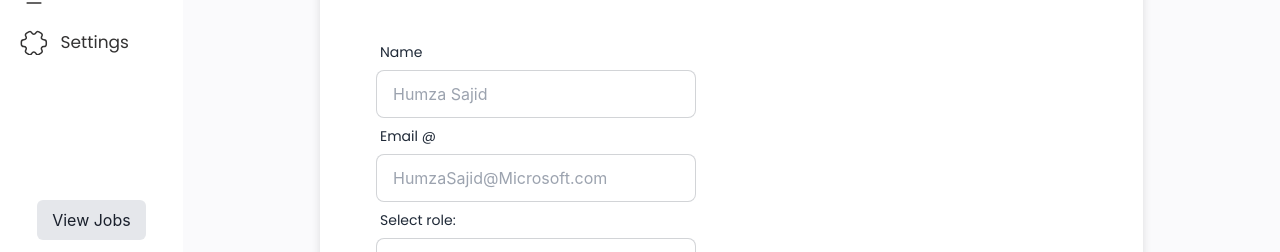
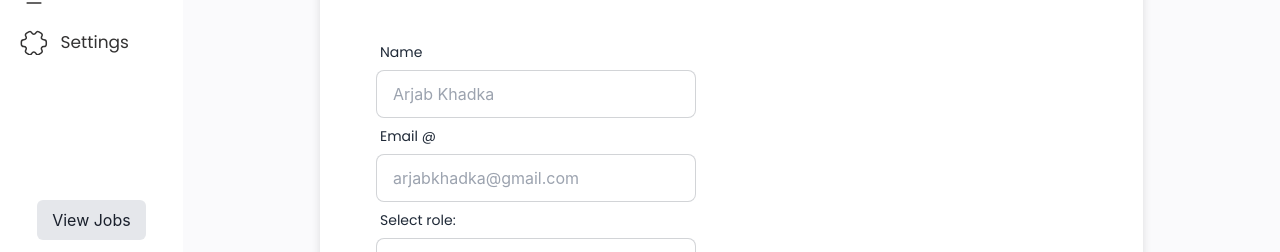
Before and after one commit to Bikram-Gyawali/ATS-MERN, a React (Vite) app in the folder Client/: page /employees/add in a window 1280 px wide. Shown: the part 315-567 px from the top of the page. Built offline with nearby package versions, Linux system fonts and the light colour scheme; no server answers; sample sign-in values are in the browser's storage.

Commit message:
update: refactored placeholders

```diff
--- a/Client/index.html
+++ b/Client/index.html
@@ -12,10 +12,10 @@
       property="og:description"
       content="Smart Cruiter is an FYP  designed to help organizations in streamlining their hiring process, from job posting to sending a final email our tool will help you."
     />
-    <meta
+    <!-- <meta
       property="og:image"
       content="https://user-images.githubusercontent.com/20709155/245545356-b14ffb26-8964-4332-ab39-cd2f5d96287d.png"
-    />
+    /> -->
     <link rel="stylesheet" href="https://unpkg.com/leaflet@1.9.4/dist/leaflet.css"
      integrity="sha256-p4NxAoJBhIIN+hmNHrzRCf9tD/miZyoHS5obTRR9BMY="
      crossorigin=""/>
@@ -43,13 +43,12 @@
     />
     <meta
       name="keywords"
-      content="Smart Cruiter , FYP , MERN FYP , KUST FYP , Humza Sajid , Kohat University FYP , Final Year Project , MERN Stack FYP , MERN Stack Final Year Project , React FYP , Pakistani FYP , Top Pakistani FYP , MERN based application"
+      content="Smart Cruiter , FYP , MERN FYP , KUST FYP , Arjab Khadka, Bikram Gyawali, Diwakar Basnet , MBMC , Final Year Project , MERN Stack FYP , MERN Stack Final Year Project , React FYP , MERN based application"
     />
     <meta name="robots" content="index, follow" />
     <meta http-equiv="Content-Type" content="text/html; charset=utf-8" />
     <meta name="language" content="English" />
     <meta name="revisit-after" content="10 days" />
-    <meta name="author" content="Humza Sajid" />
 
     <meta charset="UTF-8" />
     <link rel="icon" type="image/svg+xml" href="/logo.png" />
--- a/Client/src/Components/Dashboard/CreateJob/AppliedApplicantProfile.jsx
+++ b/Client/src/Components/Dashboard/CreateJob/AppliedApplicantProfile.jsx
@@ -70,7 +70,7 @@ function AppliedApplicantProfile({ id }) {
                 <h3 className="line1 font-medium">City</h3>
               </div>
               <div>
-                <h3>Attock</h3>
+                <h3>Kathmandu</h3>
               </div>
             </div>
             <div className=" w-16">
--- a/Client/src/Components/ProfileSetup/ProfileP1.jsx
+++ b/Client/src/Components/ProfileSetup/ProfileP1.jsx
@@ -74,7 +74,7 @@ function ProfileP1() {
               type="text"
               name="name"
               id="name"
-              placeholder="Humza"
+              placeholder="Arjab"
               autoComplete="on"
               className="input input-bordered h-10 w-4/5 max-w-xs"
               value={profileData.name}
@@ -95,7 +95,7 @@ function ProfileP1() {
               type="tel"
               name="tel_number"
               id="tel_number"
-              placeholder="+92 - 1112-222"
+              placeholder="+977 9804683093"
               autoComplete="on"
               className="input input-bordered h-10 w-4/5 max-w-xs"
               value={profileData.phone_no}
--- a/Client/src/Components/ProfileSetup/Profile_Office2.jsx
+++ b/Client/src/Components/ProfileSetup/Profile_Office2.jsx
@@ -109,7 +109,7 @@ function Profile_Office2() {
               id="f_name"
               value={address}
               onChange={(e) => setAddress(e.target.value)}
-              placeholder="F-8/Makraz ISB"
+              placeholder="Buddhanagar, Kathmandu"
               autoComplete="on"
               className="input input-bordered h-10 w-full max-w-xs"
             />
@@ -125,7 +125,7 @@ function Profile_Office2() {
                   id="f_name"
                   value={city}
                   onChange={(e) => SetCity(e.target.value)}
-                  placeholder="Attock"
+                  placeholder="Kathmandu"
                   autoComplete="on"
                   className="input input-bordered h-10 w-11/12 max-w-xs"
                 />
--- a/Client/src/Pages/Employees/AddNewEmployee.jsx
+++ b/Client/src/Pages/Employees/AddNewEmployee.jsx
@@ -25,7 +25,7 @@ function AddNewEmployee() {
             </label>
             <input
               type="text"
-              placeholder="Humza Sajid"
+              placeholder="Arjab Khadka"
               className="input input-bordered w-full max-w-xs"
             />
 
@@ -34,7 +34,7 @@ function AddNewEmployee() {
             </label>
             <input
               type="text"
-              placeholder="HumzaSajid@Microsoft.com"
+              placeholder="arjabkhadka@gmail.com"
               className="input input-bordered w-full max-w-xs"
             />
 
--- a/Client/src/Pages/EndUser/PostedJobApplyForm.jsx
+++ b/Client/src/Pages/EndUser/PostedJobApplyForm.jsx
@@ -2258,7 +2258,7 @@ function PostedJobApplyForm() {
             id="text"
             name="linkedin profile"
             autoComplete="on"
-            placeholder="linkedin.com/Humza-Sajid"
+            placeholder="www.linkedin.com/in/arjab-khadka-a2b68819a/"
             onChange={(e) => {
               setContactInformation((old) => ({
                 ...old,
```
Also changed, not shown: 2 other files (tests, documents, lock files or other folders).
